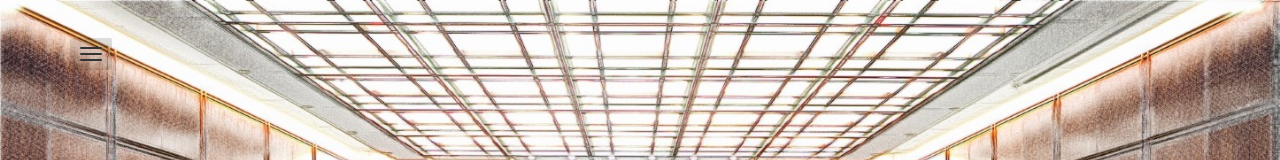
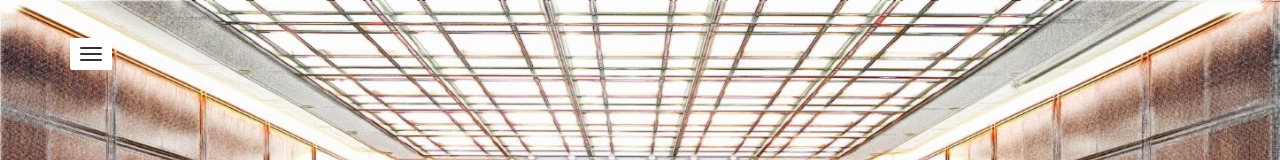
Before and after one commit to pscollins/chicagofire, a plain HTML site: page index.html in a window 1280 px wide. Shown: the top 160 px of the page. Drawn offline with nearby package versions, Linux system fonts and the light colour scheme; a web font is replaced by a local one.

Commit message:
tweak to css

```diff
--- a/assets/css/magister.css
+++ b/assets/css/magister.css
@@ -239,7 +239,7 @@ a:hover, a:active { color:#fff; text-decoration: underline; }
 }
 
 /* more specificity */
-.theme-invert .navbar-toggle .solid-bg {
+#nav-button {
 	background-color: rgba(255, 255, 255, 1);
 }
 
--- a/index.html
+++ b/index.html
@@ -27,7 +27,7 @@
 <nav class="mainmenu">
 	<div class="container">
 		<div class="dropdown">
-			<button type="button" class="navbar-toggle solid-bg" data-toggle="dropdown"><span class="icon-bar"></span> <span class="icon-bar"></span> <span class="icon-bar"></span> </button>
+			<button id="nav-button" type="button" class="navbar-toggle" data-toggle="dropdown"><span class="icon-bar"></span> <span class="icon-bar"></span> <span class="icon-bar"></span> </button>
 			<!-- <a data-toggle="dropdown" href="#">Dropdown trigger</a> -->
 			<ul class="dropdown-menu" role="menu" aria-labelledby="dLabel">
 				<li><a href="#head" class="active">Hello</a></li>
```
